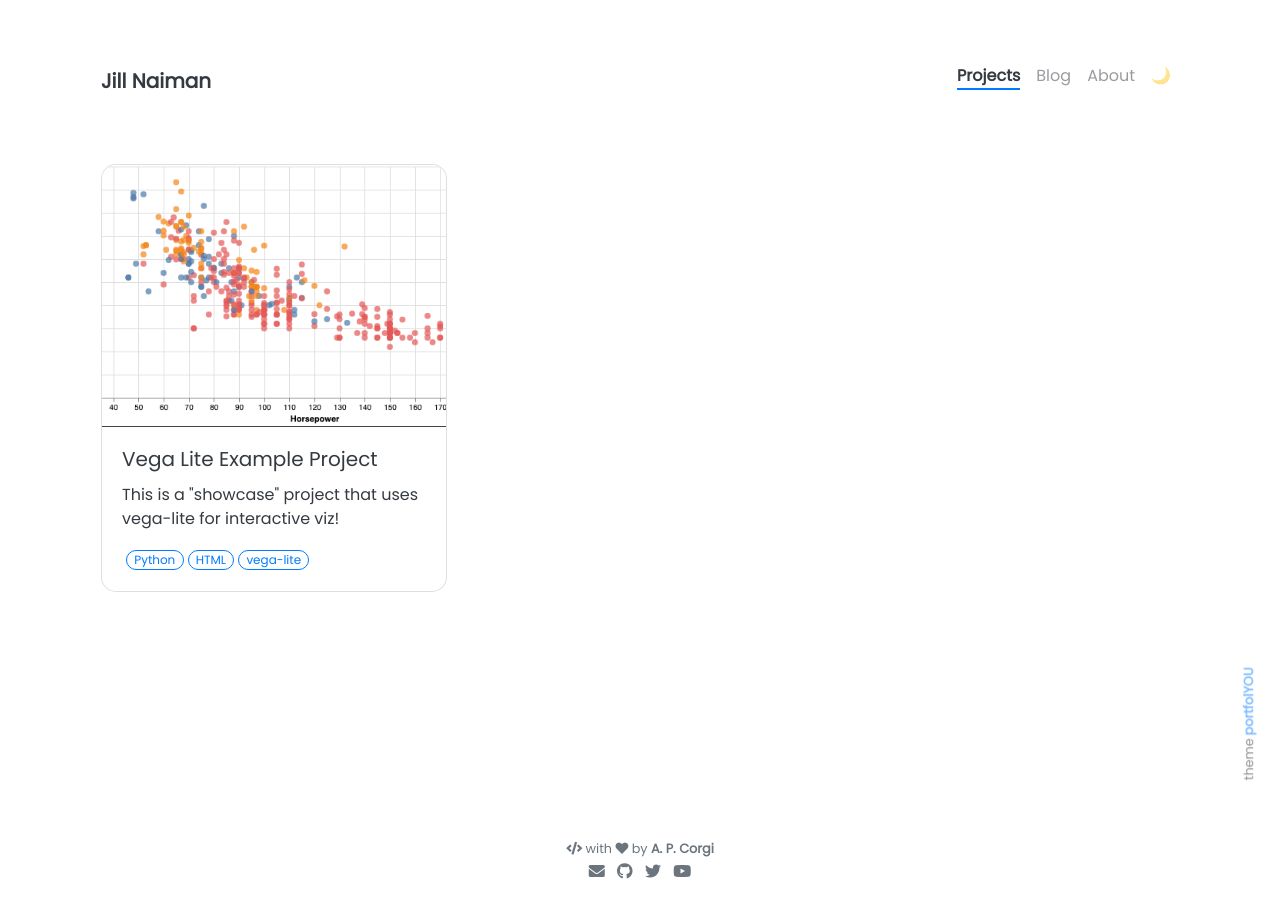
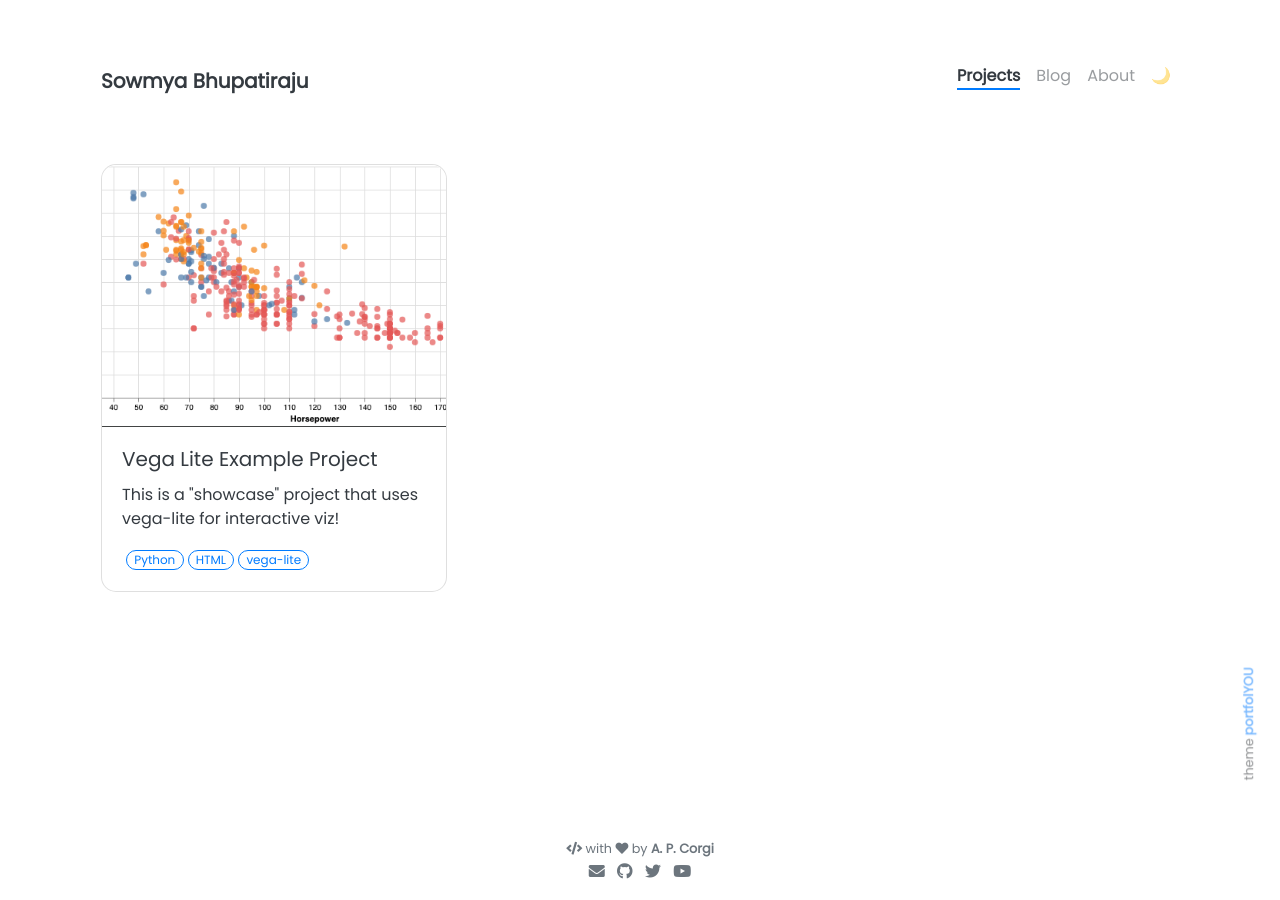
Before and after one commit to Sowmya-BH/Sowmya-BH.github.io, a Jekyll site: the page built from pages/projects.html, in a window 1280 px wide. Built offline with Jekyll 4.4.1, drawn with Linux system fonts in a browser that asks for light colours; nearby versions of some CDN libraries.

Commit message:
Update _config.yml

```diff
--- a/_config.yml
+++ b/_config.yml
@@ -5,12 +5,12 @@
 # NOTE: it looks like you need to rebuild + repush everytime you update this _config.yml file
 
 ### Site Settings ###
-title               : Jill Naiman
+title               : Sowmya Bhupatiraju
 description         : >-
                       I am definitely not a corgi!
 baseurl             : ""   # Change to empty quotes if you are hosting your site at <your-username>.github.io directly,
 #                                             otherwise will be hosted at <your-username>.github.io/{{base_url}}
-repository          : jnaiman               # Change to <your-username>/<your-username>.github.io (or remove it if you don't need remote projects)
+repository          : Sowmya-BH    # Change to <your-username>/<your-username>.github.io (or remove it if you don't need remote projects)
 open_new_tab        : false                             # Opens external URLs in new tab (works for posts, projects and navbar only)
 
 
```
